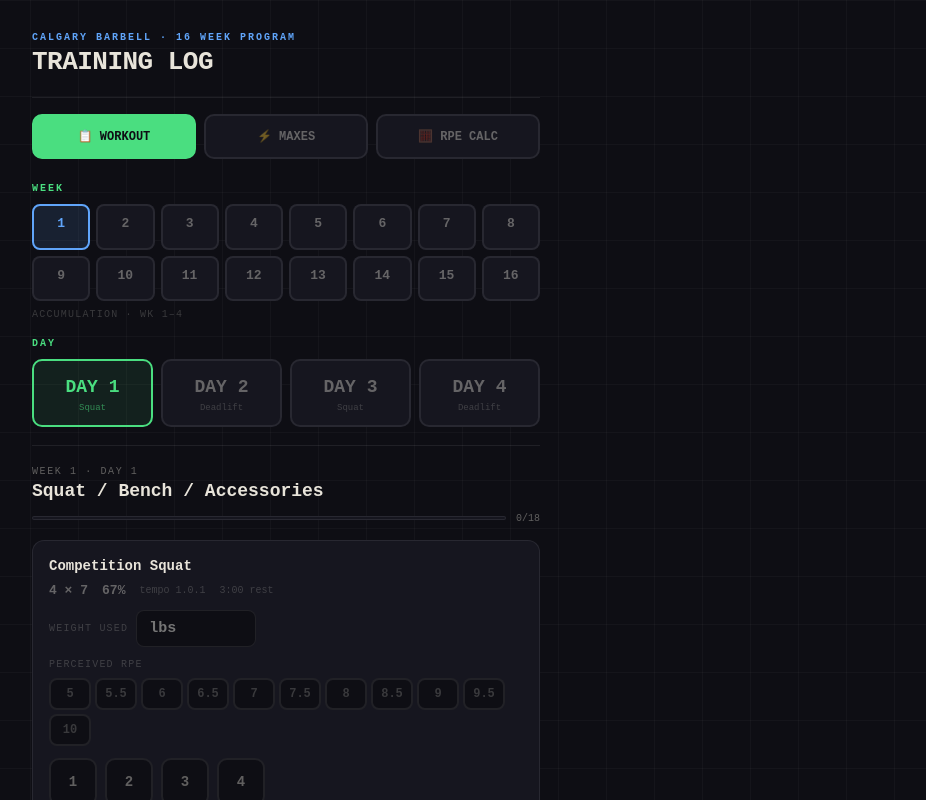
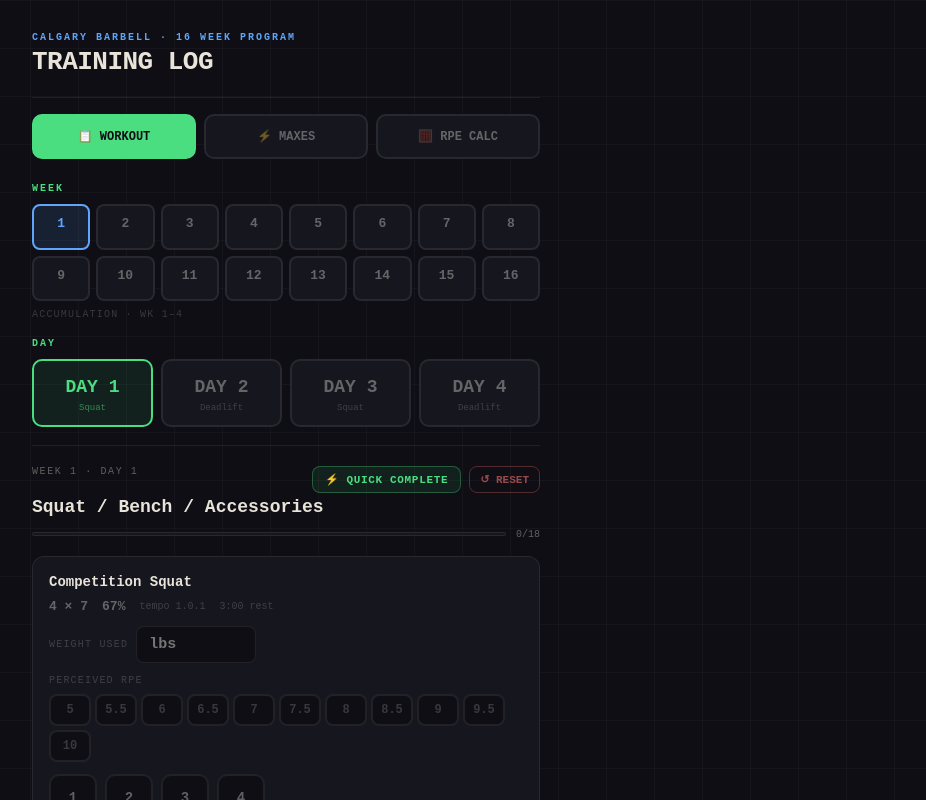
Before and after one commit to exxecc/CBB16, a React (Create React App) app: page / in a window 1280 px wide. Shown: the top 800 px of the page, without its empty margins (354-1280 px from the left). Built offline with nearby package versions, Linux system fonts and the light colour scheme.

Commit message:
Update App.jsx

```diff
--- a/src/App.jsx
+++ b/src/App.jsx
@@ -570,7 +570,6 @@ const C = {
   blue: "#60a5fa",
 };
 
-
 // ─── HELPERS: completion checks ─────────────────────────────────────────────
 function isDayComplete(w, d, doneMap) {
   const exs = PROGRAM[w]?.[d]?.exercises || [];
@@ -725,7 +724,32 @@ export default function App() {
     return weightForRPE(orm, r, rpe);
   })();
 
+  const [confirmReset, setConfirmReset] = useState(false);
 
+  function quickCompleteDay() {
+    const updates = {};
+    exs.forEach((ex, ei) => {
+      const setCount = parseInt(ex.sets) || 0;
+      for (let si = 0; si < setCount; si++) {
+        updates[`${week}-${day}-${ei}-${si}`] = true;
+      }
+    });
+    setDone(p => ({ ...p, ...updates }));
+  }
+
+  function resetAllData() {
+    setDone({});
+    setWeights({});
+    setNotes({});
+    setRpeLogged({});
+    localStorage.removeItem("cb_done");
+    localStorage.removeItem("cb_weights");
+    localStorage.removeItem("cb_notes");
+    localStorage.removeItem("cb_rpe_logged");
+    setConfirmReset(false);
+    setWeek(1);
+    setDay(1);
+  }
 
   return (
     <div style={{ minHeight: "100vh", background: C.bg, color: C.text, fontFamily: "'DM Mono','Courier New',monospace" }}>
@@ -886,7 +910,42 @@ export default function App() {
 
           {/* Session header */}
           <div style={{ paddingTop: 20, marginBottom: 16 }}>
-            <div style={{ fontSize: 10, color: C.muted, letterSpacing: "0.16em", marginBottom: 4 }}>WEEK {week} · DAY {day}</div>
+            <div style={{ display: "flex", justifyContent: "space-between", alignItems: "flex-start", marginBottom: 4 }}>
+              <div style={{ fontSize: 10, color: C.muted, letterSpacing: "0.16em" }}>WEEK {week} · DAY {day}</div>
+              <div style={{ display: "flex", gap: 8 }}>
+                {/* Quick Complete */}
+                {totalSets > 0 && !currentDayComplete && (
+                  <button onClick={quickCompleteDay} style={{
+                    background: `${C.accent}18`, border: `1px solid ${C.accent}50`,
+                    color: C.accent, padding: "6px 12px", borderRadius: 8,
+                    fontSize: 11, fontWeight: 700, cursor: "pointer", fontFamily: "inherit",
+                    letterSpacing: "0.06em", whiteSpace: "nowrap",
+                  }}>⚡ QUICK COMPLETE</button>
+                )}
+                {/* Reset button */}
+                {!confirmReset ? (
+                  <button onClick={() => setConfirmReset(true)} style={{
+                    background: "transparent", border: `1px solid rgba(248,113,113,0.3)`,
+                    color: "rgba(248,113,113,0.6)", padding: "6px 10px", borderRadius: 8,
+                    fontSize: 11, fontWeight: 700, cursor: "pointer", fontFamily: "inherit",
+                  }}>↺ RESET</button>
+                ) : (
+                  <div style={{ display: "flex", gap: 6, alignItems: "center" }}>
+                    <span style={{ fontSize: 10, color: "rgba(248,113,113,0.8)" }}>Sure?</span>
+                    <button onClick={resetAllData} style={{
+                      background: "rgba(248,113,113,0.15)", border: `1px solid rgba(248,113,113,0.5)`,
+                      color: "#f87171", padding: "6px 10px", borderRadius: 8,
+                      fontSize: 11, fontWeight: 700, cursor: "pointer", fontFamily: "inherit",
+                    }}>YES</button>
+                    <button onClick={() => setConfirmReset(false)} style={{
+                      background: C.surface, border: `1px solid ${C.border}`,
+                      color: C.muted, padding: "6px 10px", borderRadius: 8,
+                      fontSize: 11, fontWeight: 700, cursor: "pointer", fontFamily: "inherit",
+                    }}>NO</button>
+                  </div>
+                )}
+              </div>
+            </div>
             <div style={{ fontSize: 18, fontWeight: 700, color: C.text, marginBottom: totalSets > 0 ? 12 : 0 }}>
               {session?.label || "Rest Day"}
             </div>
```
